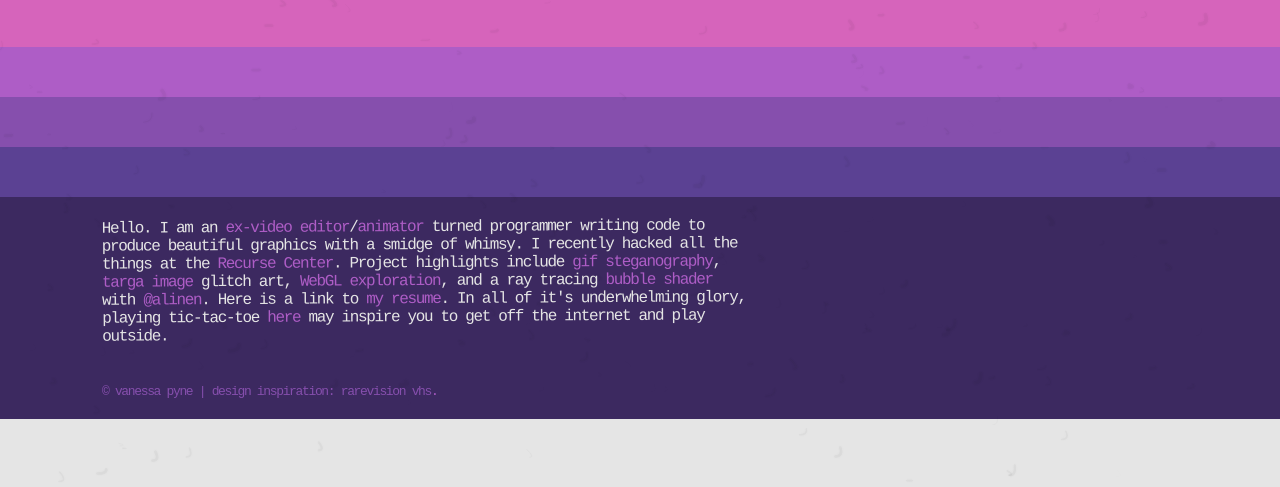
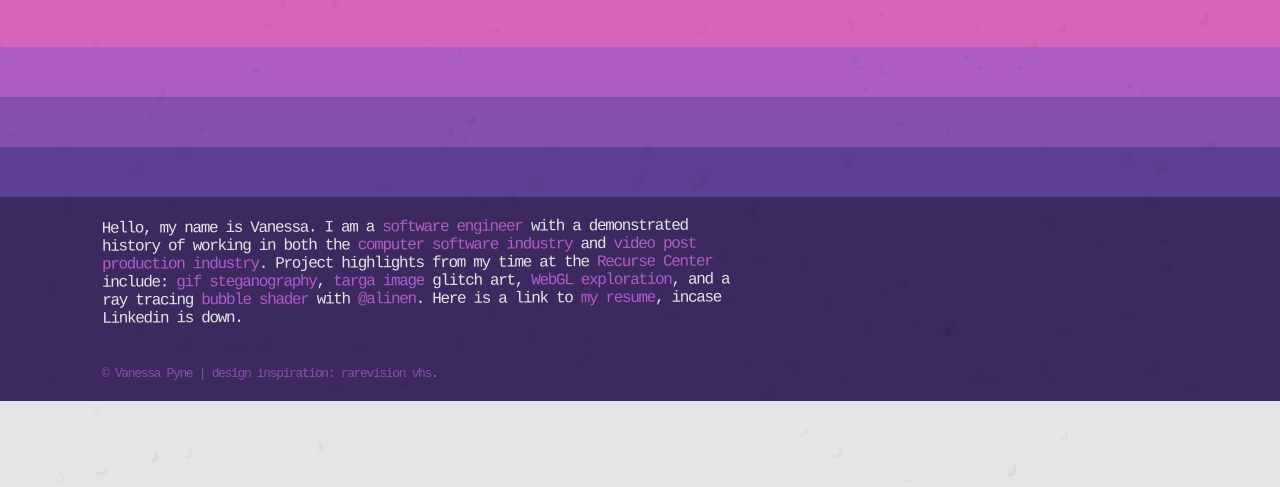
Before and after one commit to vipyne/vipyne.github.io, a plain HTML site: page index.html in a window 1280 px wide. Shown: the part 313-800 px from the top of the page. Drawn offline with Linux system fonts and the light colour scheme.

Commit message:
update blurb,some links

```diff
--- a/index.html
+++ b/index.html
@@ -33,13 +33,14 @@
   <div class="gif-holder"><div class="gif" width="300" height="300"></div></div>
   <div class="all-wrap">
     <article class="content limit">
+
       <section class="code">
-        <div class="paragraph">Hello. I am an <a href="http://www.imdb.com/name/nm2274681/" target="_blank">ex-video editor</a>/<a href="http://vimeo.com/99774169" target="_blank">animator</a> turned programmer writing code to produce beautiful graphics with a smidge of whimsy. I recently hacked all the things at the <a href="https://www.recurse.com/" target="_blank">Recurse Center</a>. Project highlights include <a href="https://github.com/vipyne/giffy" id="giffy" target="_blank">gif steganography</a>, <a href="https://github.com/vipyne/targa-imaging" id="targa" target="_blank">targa image</a> glitch art, <a href="https://github.com/vipyne/webgLOL" id="webglol" target="_blank">WebGL exploration</a>, and a ray tracing <a href="https://github.com/vipyne/opengLOL" id="shader" target="_blank">bubble shader</a> with <a href="https://github.com/alinen" target="_blank">@alinen</a>. Here is a link to <a href="https://github.com/vipyne/marquisDeArcaneciel" target="_blank">my resume</a>. In all of it's underwhelming glory, playing tic-tac-toe <a href="http://vipyne.github.io/100-days/5/index.html" target="_blank">here</a> may inspire you to get off the internet and play outside.</div>
+        <div class="paragraph">Hello, my name is Vanessa. I am a <a href="https://github.com/vipyne" target="_blank">software engineer</a> with a demonstrated history of working in both the <a href="https://www.linkedin.com/in/vanessapyne/" target="_blank">computer software industry</a> and <a href="http://vimeo.com/99774169" target="_blank">video post production industry</a>. Project highlights from my time at the <a href="https://www.recurse.com/" target="_blank">Recurse Center</a> include: <a href="https://github.com/vipyne/giffy" id="giffy" target="_blank">gif steganography</a>, <a href="https://github.com/vipyne/targa-imaging" id="targa" target="_blank">targa image</a> glitch art, <a href="https://github.com/vipyne/webgLOL" id="webglol" target="_blank">WebGL exploration</a>, and a ray tracing <a href="https://github.com/vipyne/opengLOL" id="shader" target="_blank">bubble shader</a> with <a href="https://github.com/alinen" target="_blank">@alinen</a>. Here is a link to <a href="https://github.com/vipyne/img/VanessaPyneResume.pdf" target="_blank">my resume</a>, incase Linkedin is down.</div>
       </section>
     </article>
 
       <div class="limit code">
-        <div class="credit">© vanessa pyne | design inspiration: rarevision vhs<a id="shot-list" href="https://rarevision.com/vhs-camcorder-app/launch_img.png" target="_blank">.</a></div>
+        <div class="credit">© Vanessa Pyne | design inspiration: rarevision vhs<a id="shot-list" href="https://rarevision.com/vhs-camcorder-app/launch_img.png" target="_blank">.</a></div>
       </div>
     </article>
   </div>
```
Also changed, not shown: js/main.js (+3 -10 lines).
